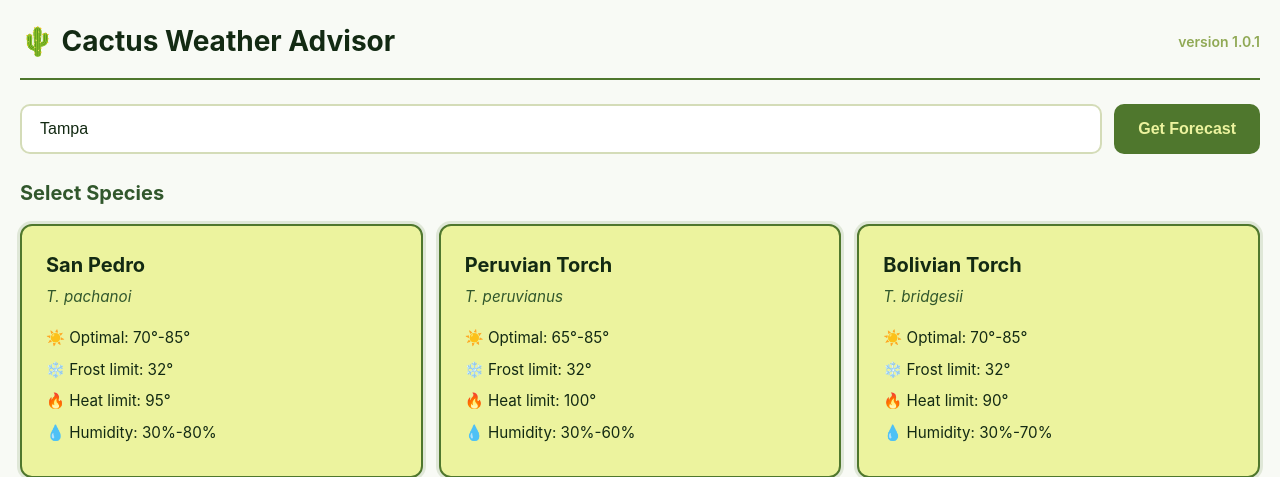
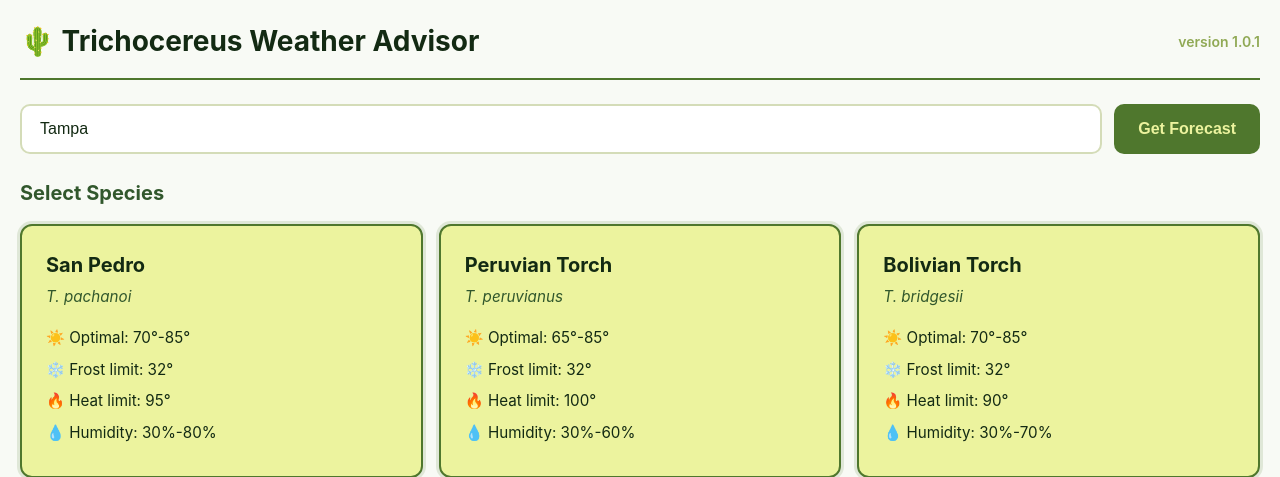
Before and after one commit to openclawagent1952-max/cactusapp, a Flask app: page / in a window 1280 px wide. Shown: the top 477 px of the page. Run offline with Flask 3, Linux system fonts and the light colour scheme.

Commit message:
Update index.html

```diff
--- a/web/templates/index.html
+++ b/web/templates/index.html
@@ -9,7 +9,7 @@
 <body>
     <div class="app-container">
         <header class="app-header">
-            <h1>🌵 Cactus Weather Advisor</h1>
+            <h1>🌵 Trichocereus Weather Advisor</h1>
             <span class="version">version 1.0.1</span>
         </header>
 
```
